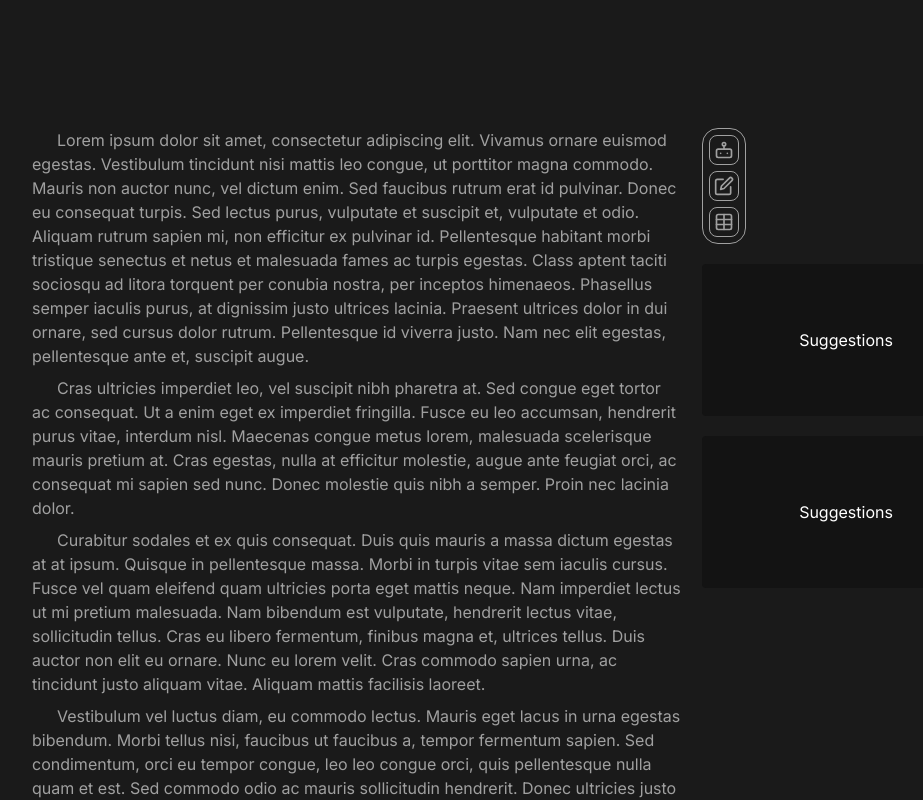
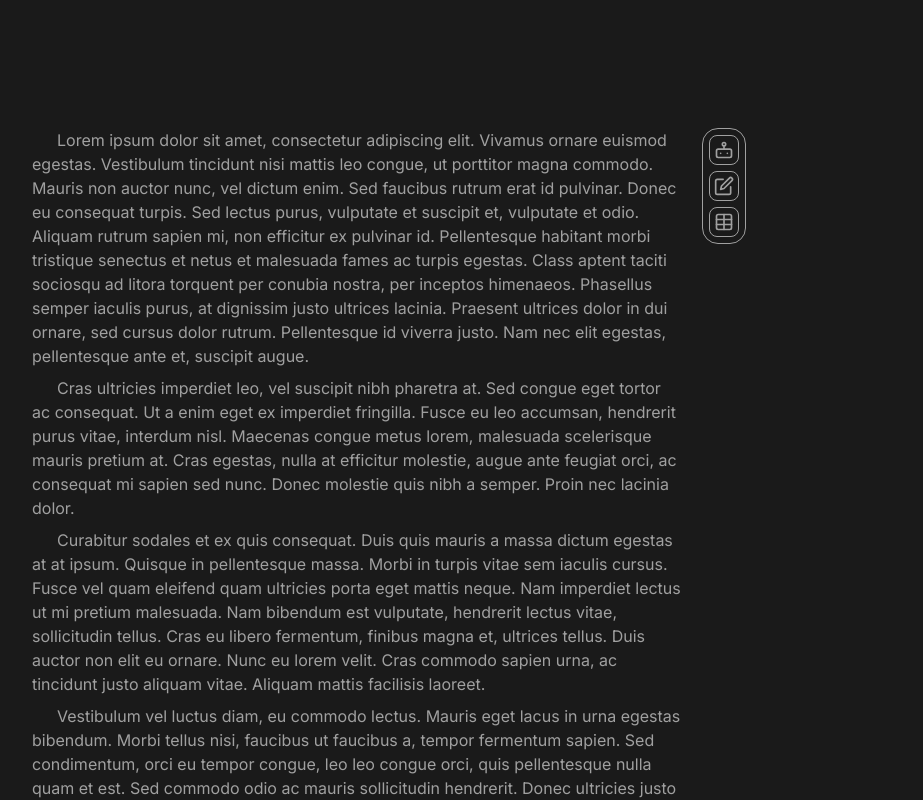
Before and after one commit to arihanv/GradeAI, a Next.js app: page / in a window 1280 px wide. Shown: the top 800 px of the page, without its empty margins (198-1121 px from the left). Built offline with nearby package versions, Linux system fonts and the light colour scheme.

Commit message:
Adjustments

```diff
--- a/components/Tools/toolButton.tsx
+++ b/components/Tools/toolButton.tsx
@@ -19,7 +19,7 @@ export default function ToolButton({ children, cont }: LinkButtonsProps) {
       {children}
     </button>
     </PopoverTrigger>
-    <PopoverContent className="w-90" side="right" >
+    <PopoverContent className="w-80" side="right" >
       {cont}
     </PopoverContent>
     </Popover>
--- a/components/suggestions.tsx
+++ b/components/suggestions.tsx
@@ -1,12 +1,27 @@
-import React from "react";
+"use client"
+import React, { useState } from "react";
+import axios from "axios";
+
 
 type Props = {};
 
 export default function Suggestions({}: Props) {
+  // const [ data, setData ] = useState<any[]>([]);
+  // React.useEffect(() => {
+  //   axios.get("https://grade-ai-ed153ea53b42.herokuapp.com/")
+  //   .then((res) => {
+  //     setData(res.data);
+  //     console.log(res.data);
+  //   })
+  //   .catch((error) => {
+  //     console.error(error);
+  //   });
+
+  // }, []);
   return (
     <div className="w-full flex flex-col gap-5">
-      <div className=" bg-darkpaco w-full md:flex justify-center items-center px-36 py-16  hidden rounded-sm">Suggestions</div>
-      <div className=" bg-darkpaco w-full md:flex justify-center items-center px-36 py-16  hidden rounded-sm">Suggestions</div>
+      {/* <div className=" bg-darkpaco w-full md:flex justify-center items-center px-36 py-16  hidden rounded-sm">{data.date}, </div>
+      <div className=" bg-darkpaco w-full md:flex justify-center items-center px-36 py-16  hidden rounded-sm">{data.number}</div> */}
     </div>
   );
 }
--- a/package.json
+++ b/package.json
@@ -15,6 +15,7 @@
     "@types/react": "18.2.14",
     "@types/react-dom": "18.2.6",
     "autoprefixer": "10.4.14",
+    "axios": "^1.4.0",
     "class-variance-authority": "^0.6.1",
     "clsx": "^1.2.1",
     "eslint": "8.43.0",
```
Also changed, not shown: 1 other file (tests, documents, lock files or other folders).
